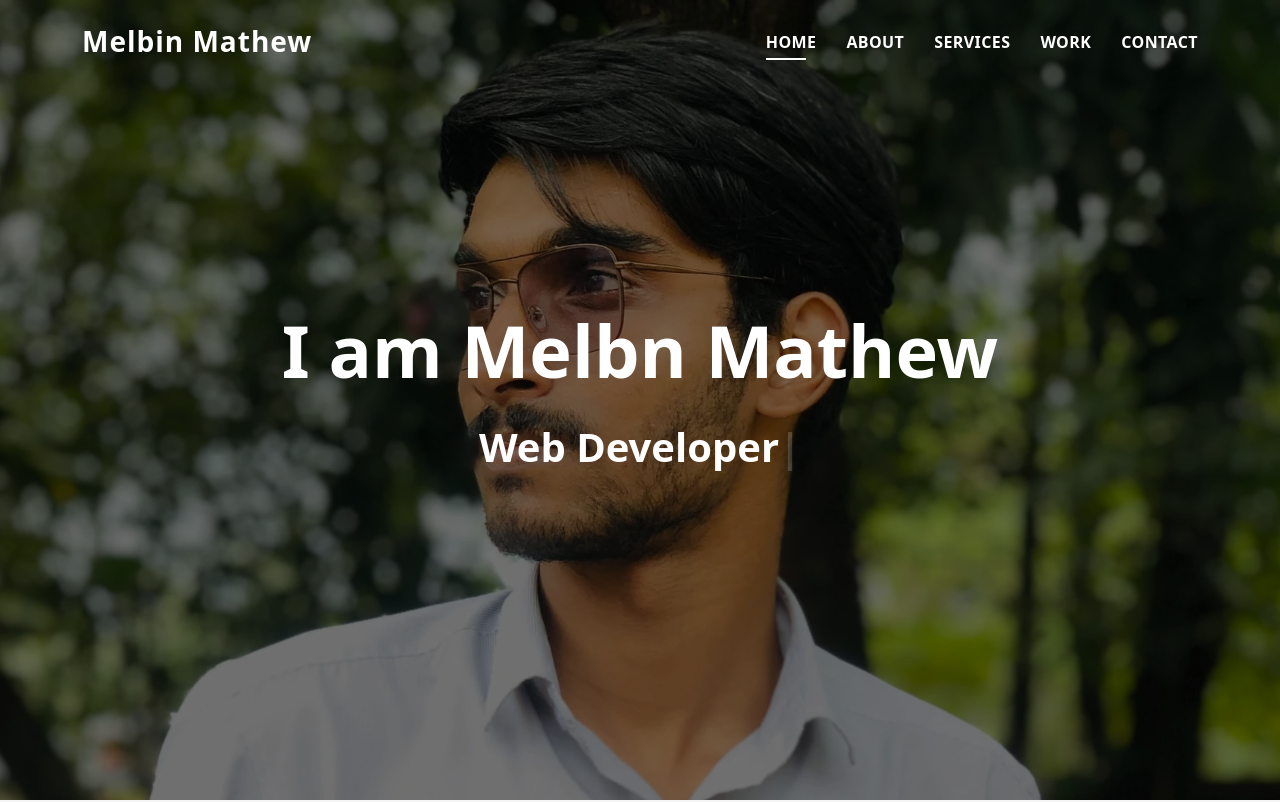
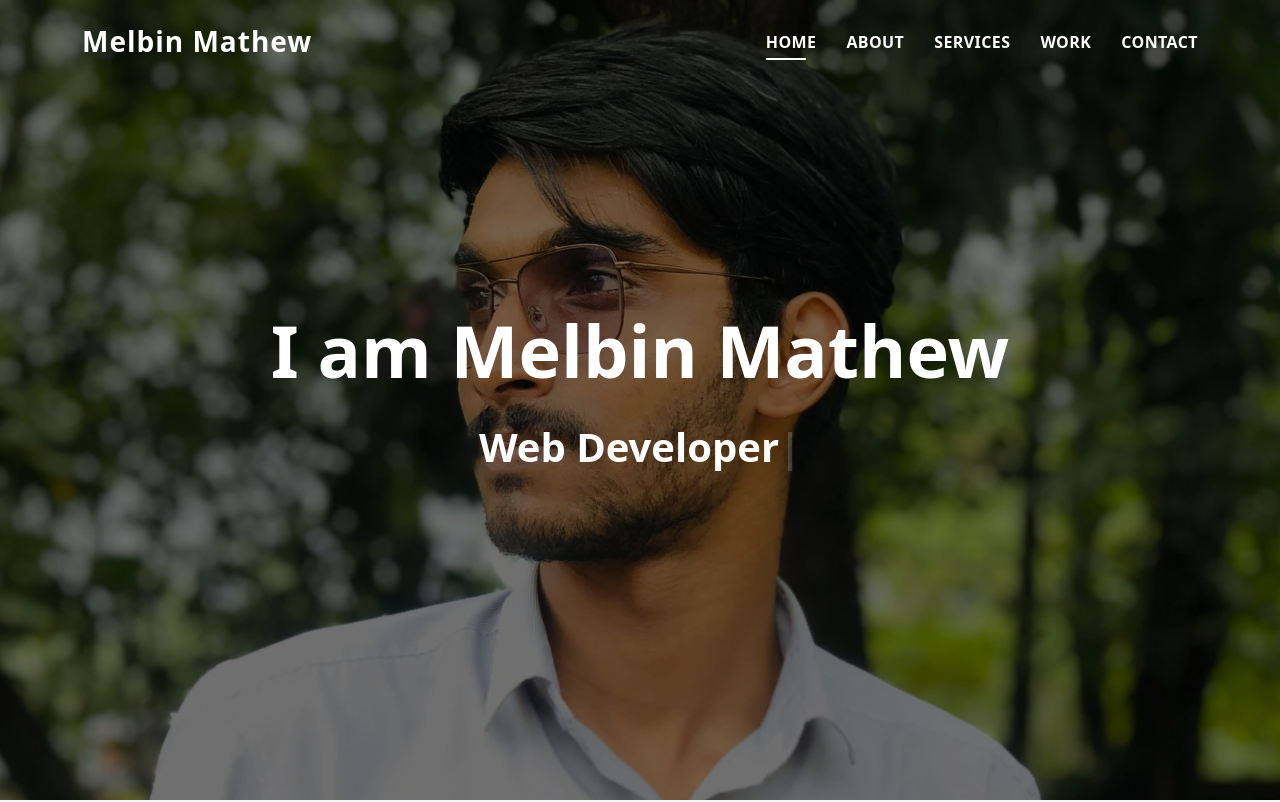
Before and after one commit to MelbinMathewM/Portfolio, a plain HTML site: page index.html in a window 1280 px wide. Shown: the top 802 px of the page. Drawn offline with nearby package versions, Linux system fonts and the light colour scheme.

Commit message:
index.html

```diff
--- a/index.html
+++ b/index.html
@@ -65,7 +65,7 @@
       <div class="table-cell">
         <div class="container">
           <!--<p class="display-6 color-d">Hello, world!</p>-->
-          <h1 class="hero-title mb-4">I am Melbn Mathew</h1>
+          <h1 class="hero-title mb-4">I am Melbin Mathew</h1>
           <p class="hero-subtitle"><span class="typed" data-typed-items="Web Designer, Web Developer, Freelancer, Photographer"></span></p>
           <!-- <p class="pt-3"><a class="btn btn-primary btn js-scroll px-4" href="#about" role="button">Learn More</a></p> -->
         </div>
```
